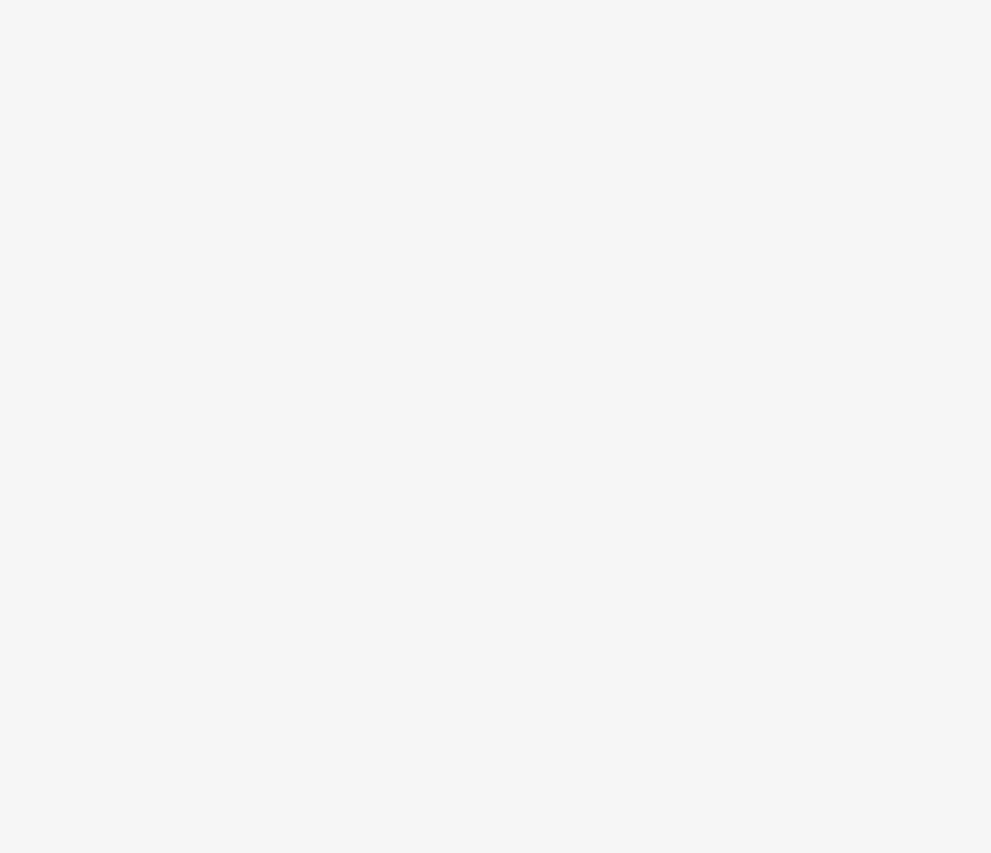
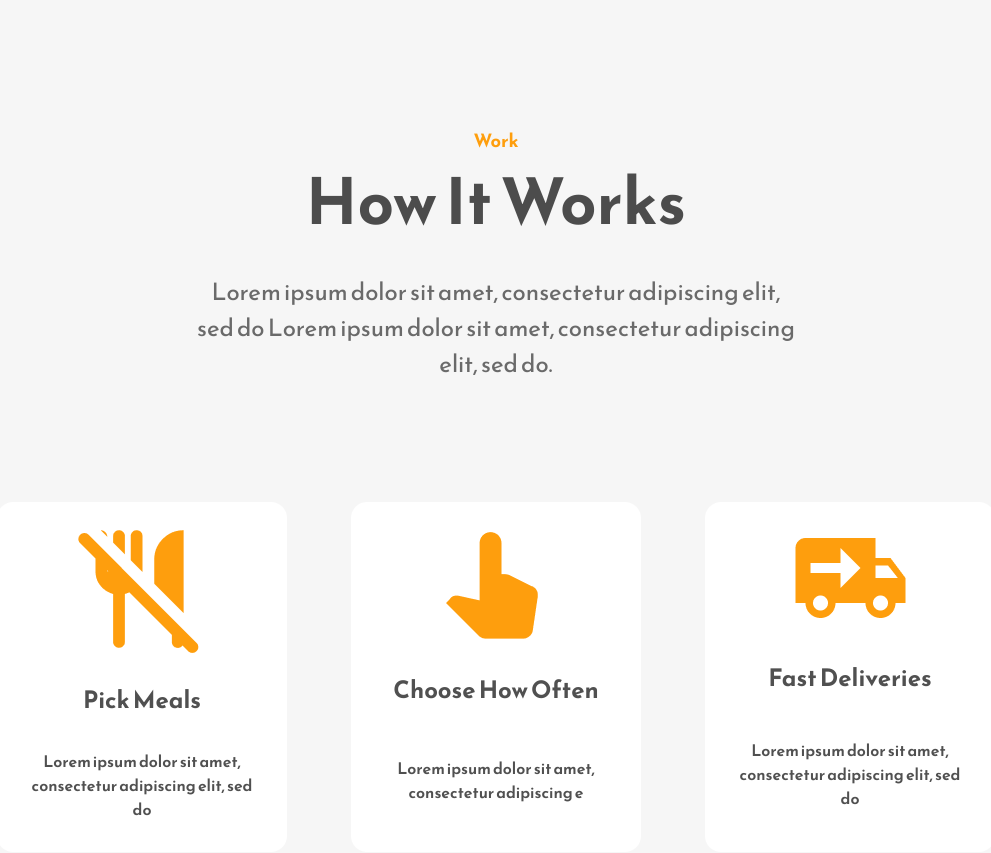
Before and after one commit to asithembiso/resturant-landing-page, a React (Create React App) app: page / in a window 1280 px wide. Shown: the part 2189-3042 px from the top of the page, without its empty margins (144-1135 px from the left). Before the commit the page ends 2211 px from the top, so only its background shows below. Built offline with nearby package versions, Linux system fonts and the light colour scheme.

Commit message:
feat: add how it works section

```diff
--- a/src/App.js
+++ b/src/App.js
@@ -1,12 +1,14 @@
 import './App.css';
 import Home from "./components/Home"
 import About from "./components/About"
+import Work from "./components/Work"
 
 function App() {
   return (
     <div className="App">
       <Home/>
       <About/>
+      <Work/>
     </div>
   );
 }
--- a/src/components/Navbar.js
+++ b/src/components/Navbar.js
@@ -1,7 +1,7 @@
 import React, { useState } from 'react'
 import Logo from "../assets/Logo.svg"
 import { HiOutlineBars3 } from 'react-icons/hi2';
-import { Box, Drawer, List, ListItem, ListItemButton, ListItemIcon, ListItemText } from "@mui/material"
+import { Box, Drawer, List, ListItem, ListItemIcon, ListItemText } from "@mui/material"
 import HomeIcon from "@mui/icons-material/Home"
 import InfoIcon from "@mui/icons-material/Info"
 import CommentRoundedIcon from "@mui/icons-material/CommentRounded"
@@ -64,7 +64,7 @@
                 >
                     <List>
                         {menuOptions.map((item) => (
-                            <ListItem key={item.text} dissablePadding>
+                            <ListItem key={item.text} disablePadding>
                                 <ListItemIcon>
                                     {item.icon}
                                 </ListItemIcon>
--- /dev/null
+++ b/src/components/Work.js
@@ -0,0 +1,51 @@
+import React from "react"
+import PickMeals from "../assets/pick-meals-image.png"
+import ChooseMeals from "../assets/choose-image.png"
+import DeliveryMeals from "../assets/delivery-image.png"
+
+
+export const Work = () => {
+    const workInfoData = [
+        {
+            image: PickMeals,
+            title: "Pick Meals",
+            text: "Lorem ipsum dolor sit amet, consectetur adipiscing elit, sed do ",
+        },
+        {
+            image: ChooseMeals,
+            title: "Choose How Often",
+            text: "Lorem ipsum dolor sit amet, consectetur adipiscing e ",
+        },
+        {
+            image: DeliveryMeals,
+            title: "Fast Deliveries",
+            text: "Lorem ipsum dolor sit amet, consectetur adipiscing elit, sed do  ",
+        }
+    ]
+  return (
+    <div className="work-section-wrapper">
+        <div className="work-section-top">
+            <p className="primary-subheading">Work</p>
+            <h1 className="primary-heading">How It Works</h1>
+            <p className="primary-text">
+            Lorem ipsum dolor sit amet, consectetur adipiscing elit, sed do
+            Lorem ipsum dolor sit amet, consectetur adipiscing elit, sed do.
+            </p>
+        </div>
+        <div className="work-section-bottom">
+            {workInfoData.map((data) => (
+                <div className="work-section-info" key={data.title}>
+                    <div className="info-boxes-img-container">
+                        <img src={data.image} alt=""/>
+                    </div>
+                    <h2>{data.title}</h2>
+                    <p>{data.text}</p>
+                </div>
+            ))}
+
+        </div>
+    </div>
+  )
+}
+
+export default Work
```
Also changed, not shown: src/components/Contact.js (added), src/components/Footer.js (added), src/components/Testimonials.js (added).
